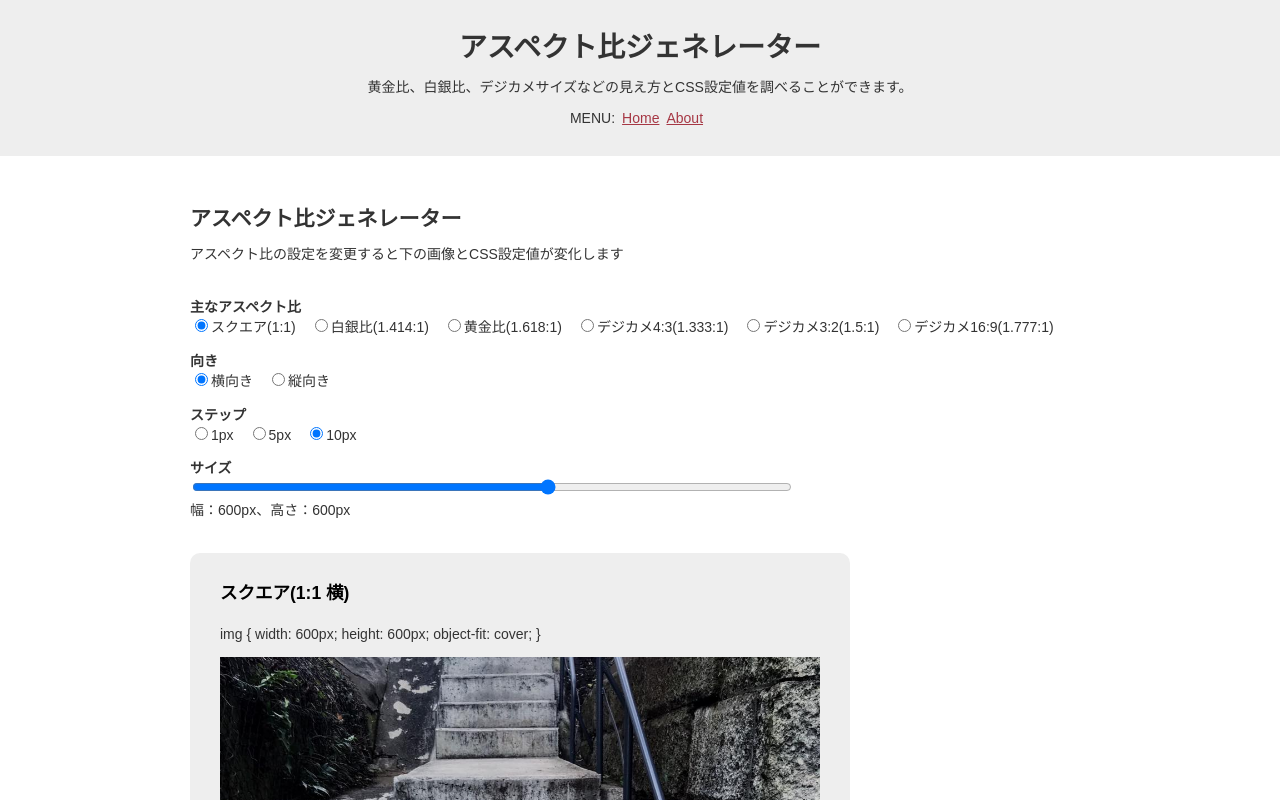
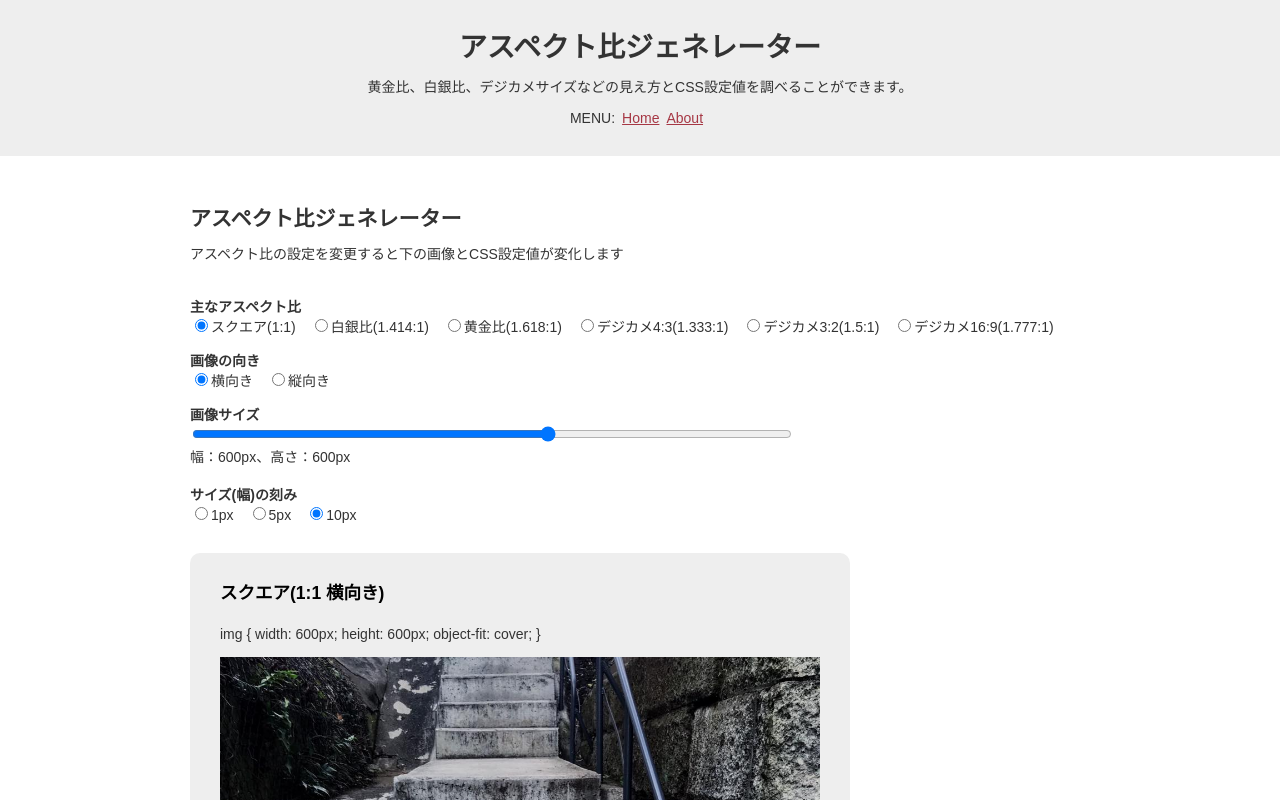
Before and after one commit to ryo-i/aspect-ratio-generator, a Next.js app: page / in a window 1280 px wide. Shown: the top 800 px of the page. Built offline with nearby package versions, Linux system fonts and the light colour scheme.

Commit message:
項目名などを修正

```diff
--- a/components/Inner.tsx
+++ b/components/Inner.tsx
@@ -147,32 +147,32 @@ function Inner() {
             <label><input type="radio" name="aspect" value="camera16_9" onChange={changeAspect} />デジカメ16:9(1.777:1)</label>
           </dd>
           <dt>
-            向き
+            画像の向き
           </dt>
           <dd>
             <label><input type="radio" name="direction" value="horizontal" onChange={changeDirection} defaultChecked />横向き</label>
             <label><input type="radio" name="direction" value="vertical" onChange={changeDirection} />縦向き</label>
           </dd>
           <dt>
-            ステップ
+            画像サイズ
+          </dt>
+          <dd>
+            <input type="range" className="widthValue" min="10"　max={maxSize} step={step} defaultValue={width} onChange={ChangeImageSize} />
+            <p>幅：{width}px、高さ：{height}px</p>
+          </dd>
+          <dt>
+            サイズ(幅)の刻み
           </dt>
           <dd>
             <label><input type="radio" name="step" value="1" onChange={changeStep} />1px</label>
             <label><input type="radio" name="step" value="5" onChange={changeStep} />5px</label>
             <label><input type="radio" name="step" value="10" onChange={changeStep} defaultChecked />10px</label>
           </dd>
-          <dt>
-            サイズ
-          </dt>
-          <dd>
-            <input type="range" className="widthValue" min="10"　max={maxSize} step={step} defaultValue={width} onChange={ChangeImageSize} />
-            <p>幅：{width}px、高さ：{height}px</p>
-          </dd>
         </dl>
       </Setting>
       <Example>
         <section>
-          <h2>{aspectName + "(1:" + aspectRatio + " " + direction + ")"}</h2>
+          <h2>{aspectName + "(1:" + aspectRatio + " " + direction + "向き)"}</h2>
           <p>img {'{'} width: {width}px; height: {height}px; object-fit: cover; {'}'}</p>
           <figure><img src="/kaidan.jpg"  style={imgStyle}/></figure>
         </section>
```
